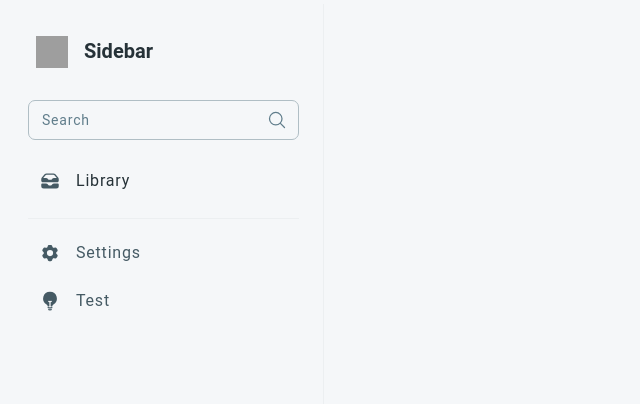
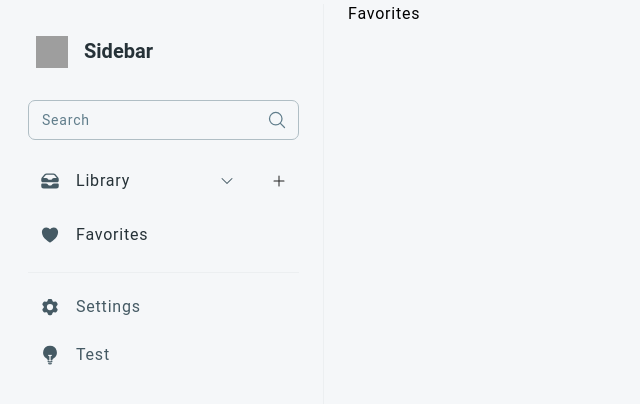
Before and after one commit to ShroXd/cirno, a React (Vite) app in the folder web/: page /#/favorites in a window 1280 px wide. Shown: the top 404 px of the page, without its empty margins (0-640 px from the left). Built offline with nearby package versions, Linux system fonts and the light colour scheme; no server answers; grey boxes are pictures that could not be loaded.

Commit message:
feat(sidebar): add Favorites page

```diff
--- a/web/src/components/Sidebar/Sidebar.tsx
+++ b/web/src/components/Sidebar/Sidebar.tsx
@@ -4,19 +4,33 @@ import {
   ListItem,
   ListItemPrefix,
   Input,
+  Accordion,
+  AccordionBody,
+  AccordionHeader,
+  Button,
 } from '@material-tailwind/react'
 import {
   Cog6ToothIcon,
   LightBulbIcon,
   InboxStackIcon,
+  HeartIcon,
+  ChevronDownIcon,
+  PlusIcon,
 } from '@heroicons/react/24/solid'
 import { MagnifyingGlassIcon } from '@heroicons/react/24/outline'
 import { useNavigate } from 'react-router-dom'
 import { useTranslation } from 'react-i18next'
+import { useState } from 'react'
 
 export const Sidebar = () => {
+  const [open, setOpen] = useState(0)
+
   const navigate = useNavigate()
   const { t } = useTranslation()
+
+  const toggleOpen = (value: number) => {
+    setOpen(open === value ? 0 : value)
+  }
 
   return (
     <div className='w-full max-w-[20rem] p-4 border-r border-blue-gray-50'>
@@ -37,12 +51,49 @@ export const Sidebar = () => {
         />
       </div>
       <List>
-        <ListItem onClick={() => navigate('/')}>
+        <Accordion
+          open={open === 1}
+          icon={
+            <ChevronDownIcon
+              strokeWidth={2.5}
+              className={`mx-auto h-4 w-4 transition-transform ${open === 1 ? 'rotate-180' : ''}`}
+            />
+          }
+        >
+          <div className='flex flex-row items-center gap-3'>
+            <ListItem className='p-0' onClick={() => navigate('/')}>
+              <AccordionHeader
+                onClick={() => toggleOpen(1)}
+                className='border-b-0 p-3'
+              >
+                <ListItemPrefix>
+                  <InboxStackIcon className='h-5 w-5' />
+                </ListItemPrefix>
+                <Typography color='blue-gray' className='mr-auto font-normal'>
+                  {t('component.sidebar.library')}
+                </Typography>
+              </AccordionHeader>
+            </ListItem>
+            <Button className='p-3 !overflow-visible' variant='text'>
+              <PlusIcon className='h-4 w-4' />
+            </Button>
+          </div>
+          <AccordionBody className='py-1'>
+            <List className='p-0'>
+              <ListItem className='pl-6'>
+                AAnalyticsAnalyticsAnalyticsnalytics
+              </ListItem>
+              <ListItem className='pl-6'>Reporting</ListItem>
+              <ListItem className='pl-6'>Projects</ListItem>
+            </List>
+          </AccordionBody>
+        </Accordion>
+        <ListItem onClick={() => navigate('/favorites')}>
           <ListItemPrefix>
-            <InboxStackIcon className='h-5 w-5' />
+            <HeartIcon className='h-5 w-5' />
           </ListItemPrefix>
           <Typography color='blue-gray' className='mr-auto font-normal'>
-            {t('component.sidebar.library')}
+            {t('component.sidebar.favorites')}
           </Typography>
         </ListItem>
         <hr className='my-2 border-blue-gray-50' />
--- /dev/null
+++ b/web/src/pages/Favorites/Favorites.tsx
@@ -0,0 +1,3 @@
+export const Favorites = () => {
+  return <div>Favorites</div>
+}
--- a/web/src/pages/Home/Home.tsx
+++ b/web/src/pages/Home/Home.tsx
@@ -4,6 +4,7 @@ import { Library } from '../Library/Library'
 import { Route, Routes } from 'react-router-dom'
 import { Test } from '../Test/Test'
 import { Detail } from '../Detail/Detail'
+import { Favorites } from '../Favorites/Favorites'
 
 export const Home = () => {
   return (
@@ -17,6 +18,7 @@ export const Home = () => {
             <Route path='/settings' element={<Settings />} />
             <Route path='/test' element={<Test />} />
             <Route path='/detail/:id' element={<Detail />} />
+            <Route path='/favorites' element={<Favorites />} />
           </Routes>
         </div>
       </div>
```
